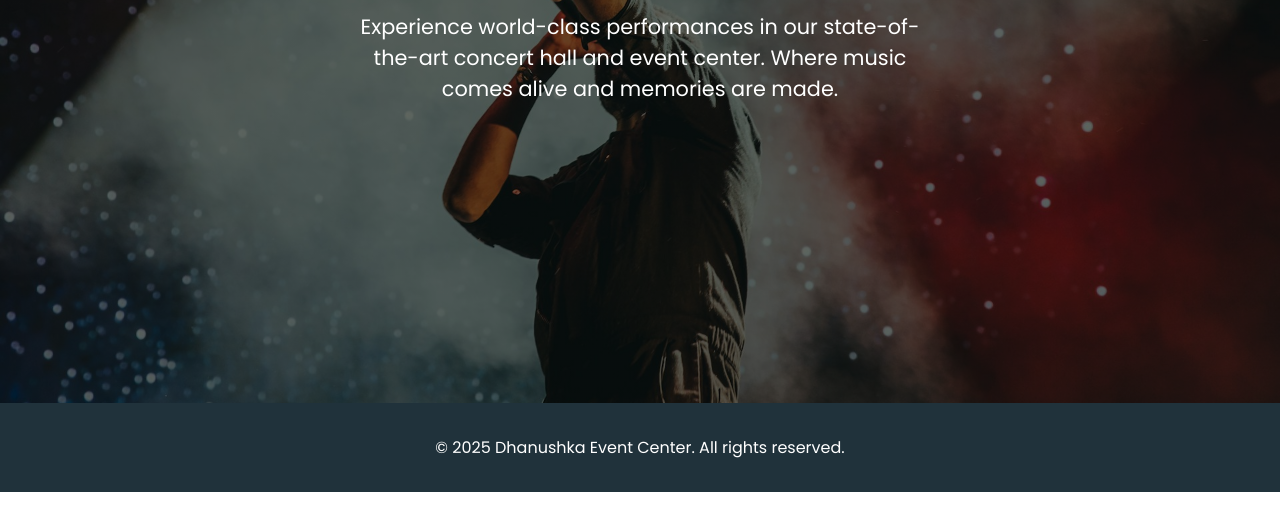
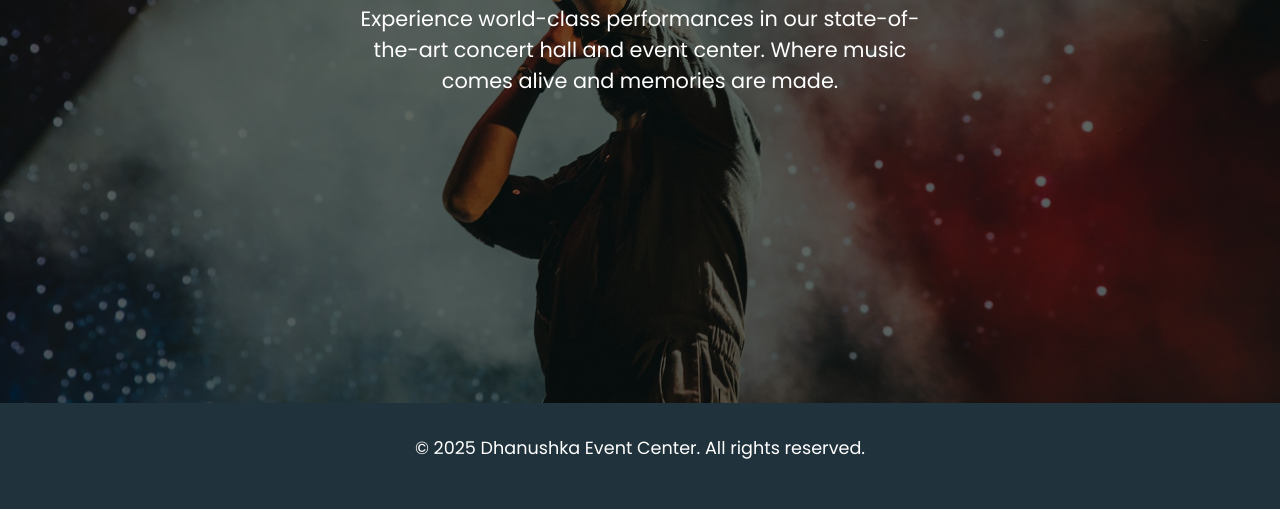
Before and after one commit to DhanushkaChandimal/event-center-website, a plain HTML site: page index.html in a window 1280 px wide. Shown: the part 397-906 px from the top of the page. Drawn offline with Linux system fonts and the light colour scheme.

Commit message:
Change font size and add margin bottom to all P sections

```diff
--- a/css/styles.css
+++ b/css/styles.css
@@ -5,6 +5,11 @@
     padding: 0;
     box-sizing: border-box;
     font-family: 'Poppins', sans-serif;
+}
+
+p {
+    margin-bottom: 1rem;
+    font-size: 1.1rem;
 }
 
 /* Navigation bar */
```
